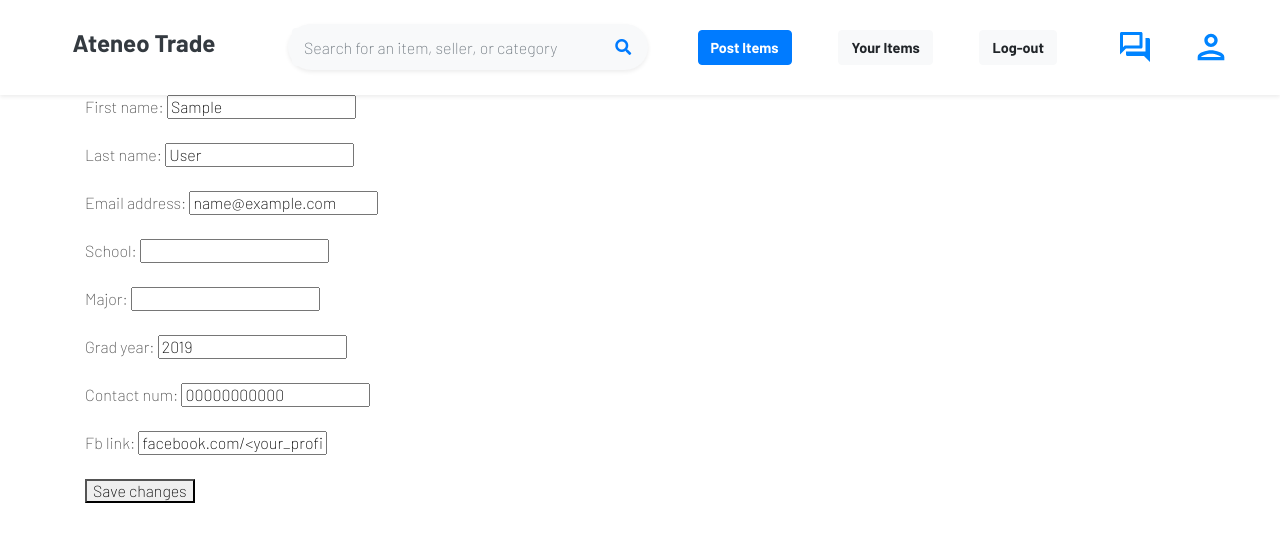
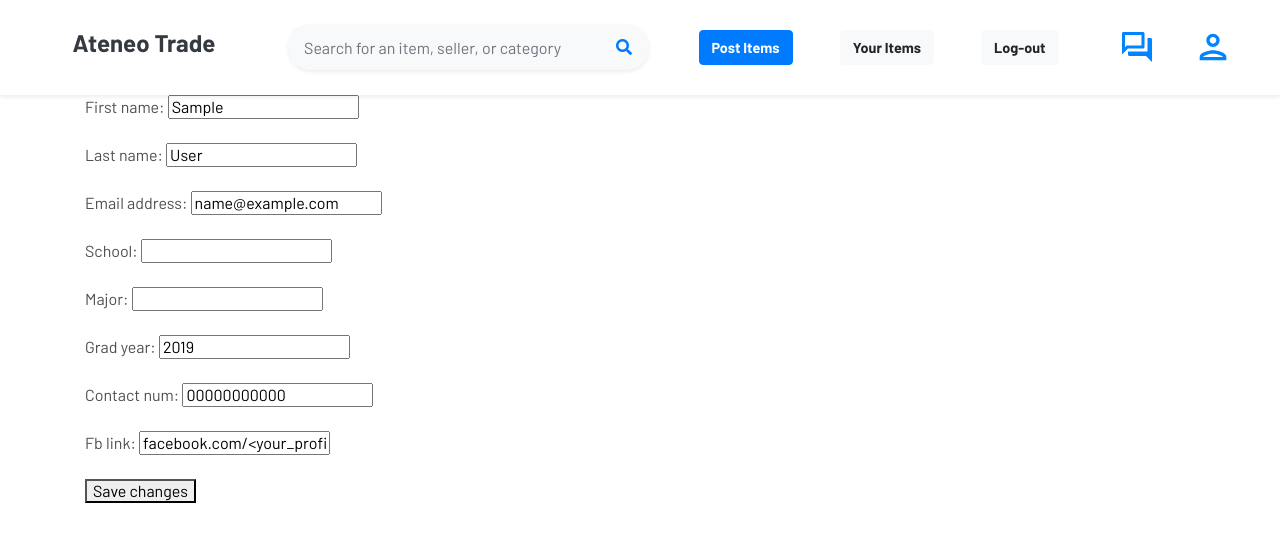
Before and after one commit to daniddelrio/atrade-website, a Django app: page /profile/ in a window 1280 px wide. Shown: the top 542 px of the page. Run offline with Django 3.2, Linux system fonts and the light colour scheme; the visitor is signed in with stand-in values (Sample User, id 1); some libraries are stand-ins or nearby versions.

Commit message:
Increase Barlow font weight

```diff
--- a/ateneo_trade/shop/static/shop/css/main.css
+++ b/ateneo_trade/shop/static/shop/css/main.css
@@ -1,8 +1,9 @@
-@import url('https://fonts.googleapis.com/css?family=Alegreya+Sans:200,700|Barlow:200,700');
+@import url('https://fonts.googleapis.com/css?family=Alegreya+Sans:200,700|Barlow:400,700');
 
 body {
 	/*background-color: #E5E5E5;*/
 	font-family: 'Barlow', sans-serif;
+	font-weight: 400;
 	color: #4F4F4F;
 }
 
```
